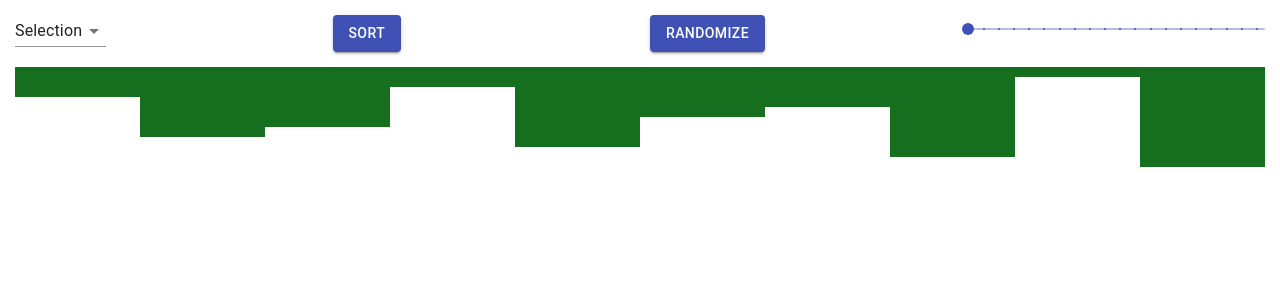
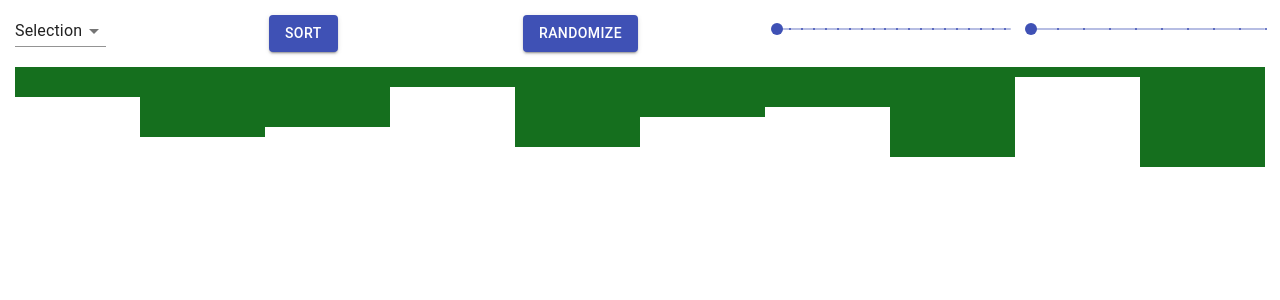
Before and after one commit to bertdk/sortox-app, a React (Create React App) app: page / in a window 1280 px wide. Shown: the top 300 px of the page. Built offline with nearby package versions, Linux system fonts and the light colour scheme.

Commit message:
feat: adjustable speed

```diff
--- a/src/App.tsx
+++ b/src/App.tsx
@@ -9,13 +9,17 @@ export const App = () => {
   const [list, setList] = useState([] as Item[])
   const [algorithm, setAlgorithm] = useState(AlgorithmsEnum.selection)
   const [length, setLength] = useState(10)
+  const [speed, setSpeed] = useState(15)
+  const [isSorting, setIsSorting] = useState(false)
 
   useEffect(() => {
     setList(createRandomList(length))
   }, [length])
 
   const onSort = async () => {
-    await selectionSort(list, setList)
+    setIsSorting(true)
+    await selectionSort(list, setList, speed)
+    setIsSorting(false)
   }
 
   const onRandomize = () => {
@@ -35,8 +39,12 @@ export const App = () => {
     return list
   }
 
-  const onSlide = (e: any, value: number | number[]) => {
+  const onSlideLength = (e: any, value: number | number[]) => {
     setLength(value as number)
+  }
+
+  const onSlideSpeed = (e: any, value: number | number[]) => {
+    setSpeed(value as number)
   }
 
   const onAlgorithmChange = (
@@ -50,9 +58,11 @@ export const App = () => {
       <Controls
         onSort={onSort}
         onRandomize={onRandomize}
-        onSlide={onSlide}
+        onSlideLength={onSlideLength}
+        onSlideSpeed={onSlideSpeed}
         algorithm={algorithm}
         onAlgorithmChange={onAlgorithmChange}
+        enableControls={!isSorting}
       />
       <List list={list} />
     </>
--- a/src/Components/List/Controls.component.tsx
+++ b/src/Components/List/Controls.component.tsx
@@ -9,38 +9,73 @@ export enum AlgorithmsEnum {
 export interface Props {
   onSort: any
   onRandomize: any
-  onSlide: any
+  onSlideLength: any
+  onSlideSpeed: any
   algorithm: AlgorithmsEnum
   onAlgorithmChange: any
+  enableControls: boolean
 }
 
 export const Controls = ({
   onSort,
   onRandomize,
-  onSlide,
+  onSlideLength,
   algorithm,
   onAlgorithmChange,
+  onSlideSpeed,
+  enableControls,
 }: Props) => (
   <div className={s.controls}>
     <div className={s.control}>
-      <Select value={algorithm} onChange={onAlgorithmChange}>
+      <Select
+        value={algorithm}
+        onChange={onAlgorithmChange}
+        disabled={!enableControls}
+      >
         <MenuItem value={AlgorithmsEnum.selection}>
           {AlgorithmsEnum.selection}
         </MenuItem>
       </Select>
     </div>
     <div className={s.control}>
-      <Button variant="contained" color="primary" onClick={onSort}>
+      <Button
+        variant="contained"
+        color="primary"
+        onClick={onSort}
+        disabled={!enableControls}
+      >
         Sort
       </Button>
     </div>
     <div className={s.control}>
-      <Button variant="contained" color="primary" onClick={onRandomize}>
+      <Button
+        variant="contained"
+        color="primary"
+        onClick={onRandomize}
+        disabled={!enableControls}
+      >
         Randomize
       </Button>
     </div>
     <div className={s.control}>
-      <Slider step={5} min={2} max={100} onChange={onSlide} marks={true} />
+      <Slider
+        step={5}
+        min={2}
+        max={100}
+        onChange={onSlideLength}
+        marks={true}
+        disabled={!enableControls}
+      />
+    </div>
+    <div className={s.control}>
+      <Slider
+        step={10}
+        min={10}
+        max={100}
+        onChange={onSlideSpeed}
+        marks={true}
+        disabled={!enableControls}
+      />
     </div>
   </div>
 )
--- a/src/algorithms/sort/selection.ts
+++ b/src/algorithms/sort/selection.ts
@@ -2,7 +2,11 @@ import { BarState } from '../../Components/Bar/Bar.component'
 import { Item } from '../../Components/List/List.component'
 import { sleep } from '../../utils/sleep'
 
-export const selectionSort = async (list: Item[], setList: any) => {
+export const selectionSort = async (
+  list: Item[],
+  setList: any,
+  speed: number
+) => {
   let listToSort = list
   const sorted: Item[] = []
   while (sorted.length !== list.length) {
@@ -17,7 +21,7 @@ export const selectionSort = async (list: Item[], setList: any) => {
         minIndex = i
       }
       setList([...sorted, ...listToSort])
-      await sleep(15)
+      await sleep(speed)
       listToSort[i].state = BarState.ToDo
       listToSort[minIndex].state = BarState.Pivot
     }
```
